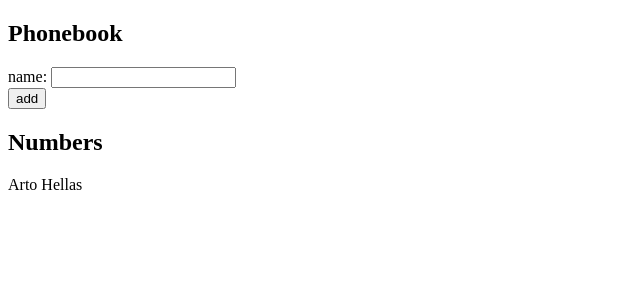
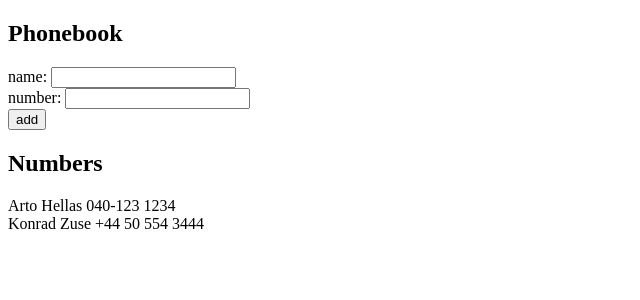
Before and after one commit to vulpecula78/HyFs22, a React (Create React App) app in the folder osa2/puhelinluettelo/: page / in a window 1280 px wide. Shown: the top 300 px of the page, without its empty margins (0-640 px from the left). Built offline with nearby package versions, Linux system fonts and the light colour scheme; the HTML template or start-up script is replaced by a standard one.

Commit message:
Tehtävä 2.8

```diff
--- a/osa2/puhelinluettelo/src/App.js
+++ b/osa2/puhelinluettelo/src/App.js
@@ -3,26 +3,34 @@ import { useState } from 'react'
 const Person = ( {person} ) => {
   return (
     <div>
-      {person.name}
+      {person.name} {person.number}
     </div>
   )
 }
 
 const App = () => {
   const [persons, setPersons] = useState([
-    { name: 'Arto Hellas' }
+    { name: 'Arto Hellas', number: '040-123 1234' },
+    { name: 'Konrad Zuse', number: '+44 50 554 3444' }
   ])
   const [newName, setNewName] = useState('')
+  const [newNumber, setNewNumber] = useState('')
 
   const addNewName = (event) => {
     setNewName(event.target.value)
     console.log(event.target)
   }
 
+  const addNewNumber = (event) => {
+    setNewNumber(event.target.value)
+    console.log(newNumber)
+  }
+
   const addName = (event) => {
     event.preventDefault()
     const nameObject = {
-      name: newName
+      name: newName,
+      number: newNumber
     }
 
     if (persons.find(( {name} ) =>
@@ -31,6 +39,7 @@ const App = () => {
       } else {
         setPersons(persons.concat(nameObject))
         setNewName('')
+        setNewNumber('')
       }
   }
 
@@ -40,6 +49,9 @@ const App = () => {
       <form onSubmit={addName}>
         <div>
           name: <input value={newName} onChange={addNewName} />
+        </div>
+        <div>
+          number: <input value={newNumber} onChange={addNewNumber} />
         </div>
         <div>
           <button type="submit">add</button>
```
